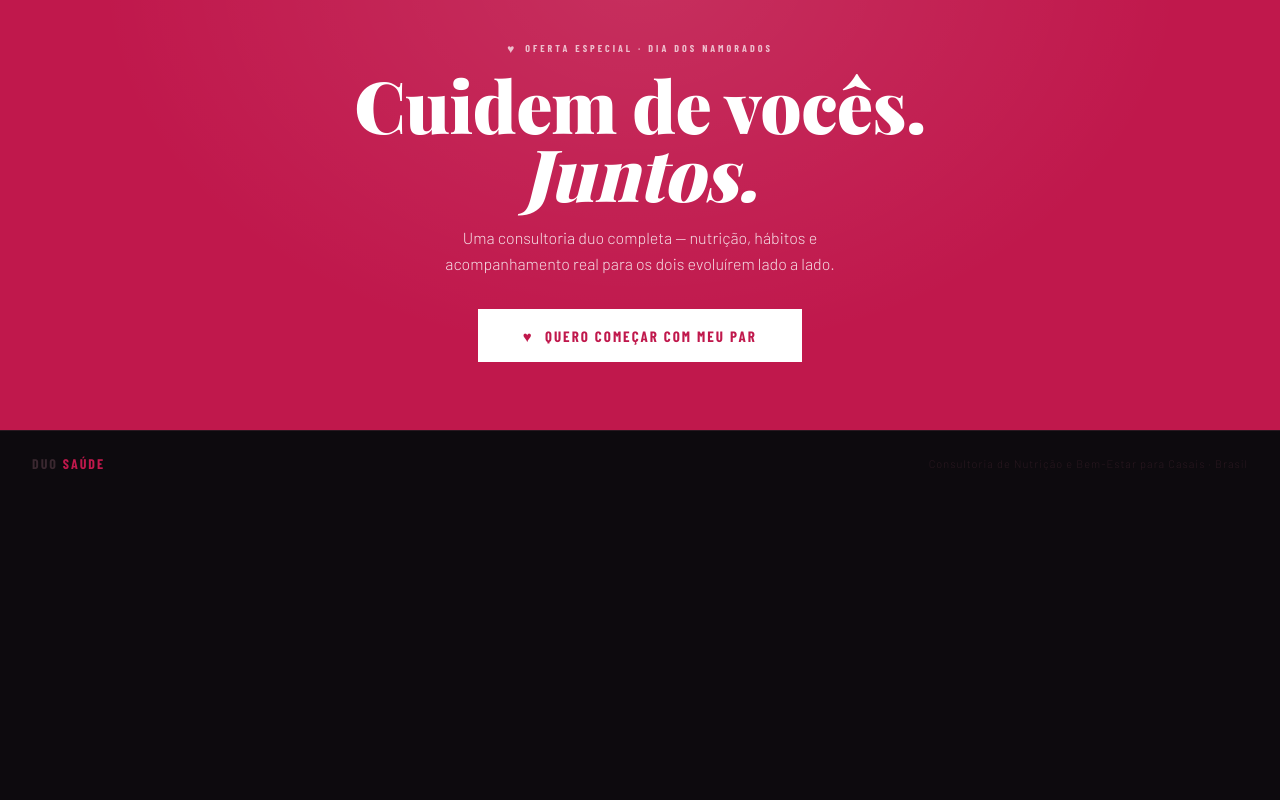
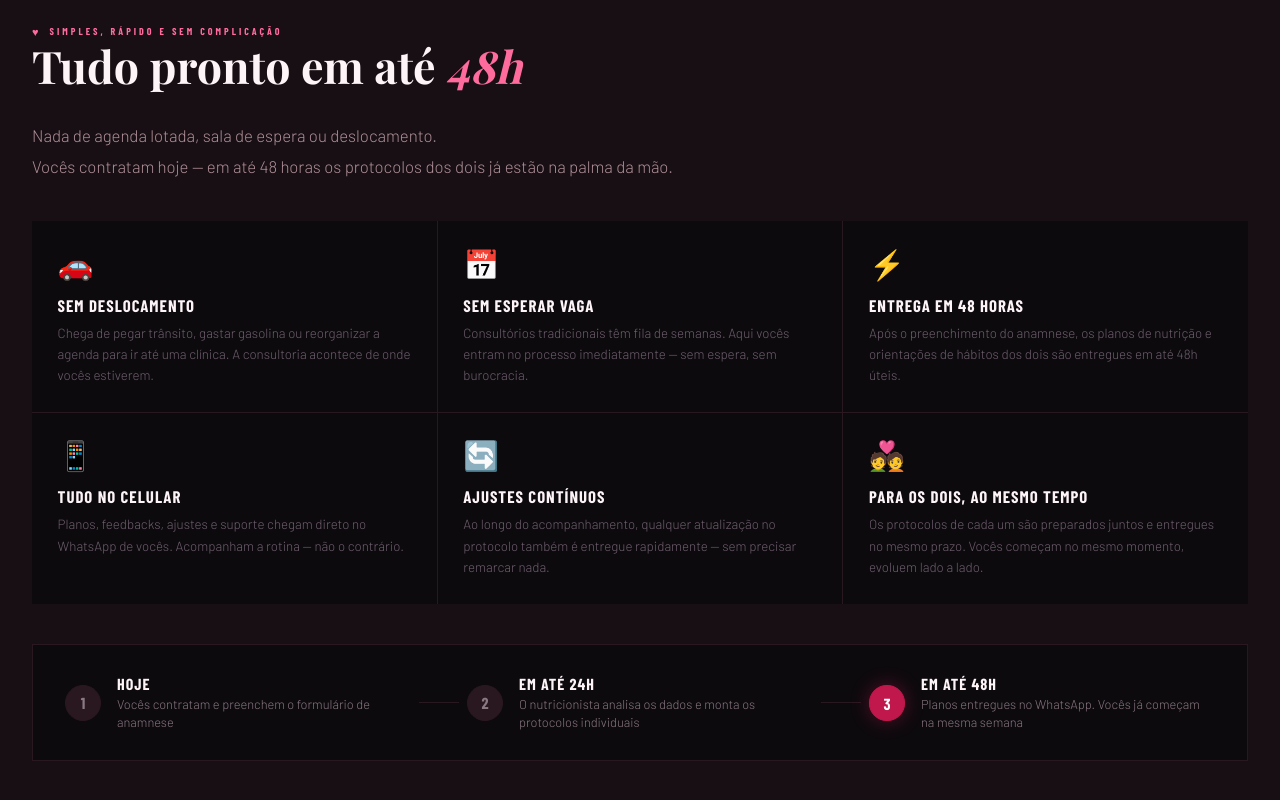
Before and after one commit to ademirfejunior/campanha-namorados, a plain HTML site: page index.html in a window 1280 px wide. Shown: the part 2460-3260 px from the top of the page. Before the commit the page ends 2956 px from the top, so only its background shows below. Drawn offline with nearby package versions, Linux system fonts and the light colour scheme; a web font is replaced by a local one.

Commit message:
feat: seção 48h delivery com timeline e argumentos de ancoragem

```diff
--- a/index.html
+++ b/index.html
@@ -155,6 +155,38 @@ body>*:not(#particles){position:relative;z-index:1}
 .bonus h4{font-family:'Barlow Condensed',sans-serif;font-weight:700;font-size:1rem;
   text-transform:uppercase;letter-spacing:0.5px;margin-bottom:0.4rem}
 .bonus p{font-size:0.8rem;color:#706070;line-height:1.5;font-weight:300}
+
+/* ── 48H DELIVERY ── */
+.delivery-section{background:var(--card)}
+.h48{color:var(--rose-lt);font-style:italic}
+.delivery-lead{font-size:1.05rem;font-weight:300;color:#B09098;line-height:1.8;max-width:680px;margin-bottom:2.5rem}
+.delivery-grid{display:grid;grid-template-columns:repeat(3,1fr);gap:1px;background:var(--border);margin-bottom:2.5rem}
+.delivery-card{background:var(--bg);padding:1.6rem;transition:background .3s,transform .3s}
+.delivery-card:hover{background:#100D11;transform:translateY(-3px)}
+.delivery-icon{font-size:1.8rem;margin-bottom:0.75rem;animation:float 6s ease-in-out infinite}
+.delivery-card h4{font-family:'Barlow Condensed',sans-serif;font-weight:800;font-size:1.05rem;
+  text-transform:uppercase;letter-spacing:1px;color:var(--white);margin-bottom:0.5rem}
+.delivery-card p{font-size:0.83rem;color:#706070;line-height:1.6;font-weight:300}
+
+/* timeline */
+.delivery-timeline{display:flex;align-items:center;gap:0;background:var(--bg);border:1px solid var(--border);padding:1.8rem 2rem}
+.timeline-step{display:flex;align-items:center;gap:1rem;flex:1}
+.timeline-dot{width:36px;height:36px;border-radius:50%;background:var(--border);
+  font-family:'Barlow Condensed',sans-serif;font-weight:900;font-size:16px;color:var(--muted);
+  display:flex;align-items:center;justify-content:center;flex-shrink:0;border:1px solid var(--border)}
+.timeline-dot.active{background:var(--rose);color:white;border-color:var(--rose);
+  animation:heartbeat 4s ease-in-out infinite;box-shadow:0 0 18px rgba(192,24,76,0.4)}
+.timeline-text{display:flex;flex-direction:column;gap:0.2rem}
+.timeline-text strong{font-family:'Barlow Condensed',sans-serif;font-weight:800;font-size:1rem;
+  text-transform:uppercase;letter-spacing:1px;color:var(--white)}
+.timeline-text span{font-size:0.8rem;color:var(--muted);font-weight:300;line-height:1.4}
+.timeline-line{flex:0 0 40px;height:1px;background:var(--border);margin:0 0.5rem}
+
+@media(max-width:650px){
+  .delivery-grid{grid-template-columns:1fr}
+  .delivery-timeline{flex-direction:column;align-items:flex-start;gap:1rem}
+  .timeline-line{width:1px;height:24px;margin:0 17px}
+}
 
 /* ── TESTIMONIAL STRIP ── */
 .testi-strip{padding:2rem;background:var(--card);border-bottom:1px solid var(--border);
@@ -404,6 +436,74 @@ footer{padding:1.5rem 2rem;border-top:1px solid var(--border);display:flex;justi
   </div>
 </section>
 
+<!-- 48H DELIVERY -->
+<section class="section delivery-section" data-reveal>
+  <div class="section-tag">Simples, rápido e sem complicação</div>
+  <div class="section-title">Tudo pronto em até <span class="h48">48h</span></div>
+
+  <div class="delivery-hero">
+    <p class="delivery-lead">Nada de agenda lotada, sala de espera ou deslocamento.<br>Vocês contratam hoje — em até 48 horas os protocolos dos dois já estão na palma da mão.</p>
+  </div>
+
+  <div class="delivery-grid">
+
+    <div class="delivery-card">
+      <div class="delivery-icon">🚗</div>
+      <h4>Sem deslocamento</h4>
+      <p>Chega de pegar trânsito, gastar gasolina ou reorganizar a agenda para ir até uma clínica. A consultoria acontece de onde vocês estiverem.</p>
+    </div>
+
+    <div class="delivery-card">
+      <div class="delivery-icon">📅</div>
+      <h4>Sem esperar vaga</h4>
+      <p>Consultórios tradicionais têm fila de semanas. Aqui vocês entram no processo imediatamente — sem espera, sem burocracia.</p>
+    </div>
+
+    <div class="delivery-card">
+      <div class="delivery-icon">⚡</div>
+      <h4>Entrega em 48 horas</h4>
+      <p>Após o preenchimento do anamnese, os planos de nutrição e orientações de hábitos dos dois são entregues em até 48h úteis.</p>
+    </div>
+
+    <div class="delivery-card">
+      <div class="delivery-icon">📱</div>
+      <h4>Tudo no celular</h4>
+      <p>Planos, feedbacks, ajustes e suporte chegam direto no WhatsApp de vocês. Acompanham a rotina — não o contrário.</p>
+    </div>
+
+    <div class="delivery-card">
+      <div class="delivery-icon">🔄</div>
+      <h4>Ajustes contínuos</h4>
+      <p>Ao longo do acompanhamento, qualquer atualização no protocolo também é entregue rapidamente — sem precisar remarcar nada.</p>
+    </div>
+
+    <div class="delivery-card">
+      <div class="delivery-icon">💑</div>
+      <h4>Para os dois, ao mesmo tempo</h4>
+      <p>Os protocolos de cada um são preparados juntos e entregues no mesmo prazo. Vocês começam no mesmo momento, evoluem lado a lado.</p>
+    </div>
+
+  </div>
+
+  <div class="delivery-timeline">
+    <div class="timeline-step">
+      <div class="timeline-dot">1</div>
+      <div class="timeline-text"><strong>Hoje</strong><span>Vocês contratam e preenchem o formulário de anamnese</span></div>
+    </div>
+    <div class="timeline-line"></div>
+    <div class="timeline-step">
+      <div class="timeline-dot">2</div>
+      <div class="timeline-text"><strong>Em até 24h</strong><span>O nutricionista analisa os dados e monta os protocolos individuais</span></div>
+    </div>
+    <div class="timeline-line"></div>
+    <div class="timeline-step">
+      <div class="timeline-dot active">3</div>
+      <div class="timeline-text"><strong>Em até 48h</strong><span>Planos entregues no WhatsApp. Vocês já começam na mesma semana</span></div>
+    </div>
+  </div>
+
+</section>
+
 <!-- CTA FINAL -->
 <section class="cta-section" data-reveal>
   <div class="eyebrow">Oferta especial · Dia dos Namorados</div>
```
